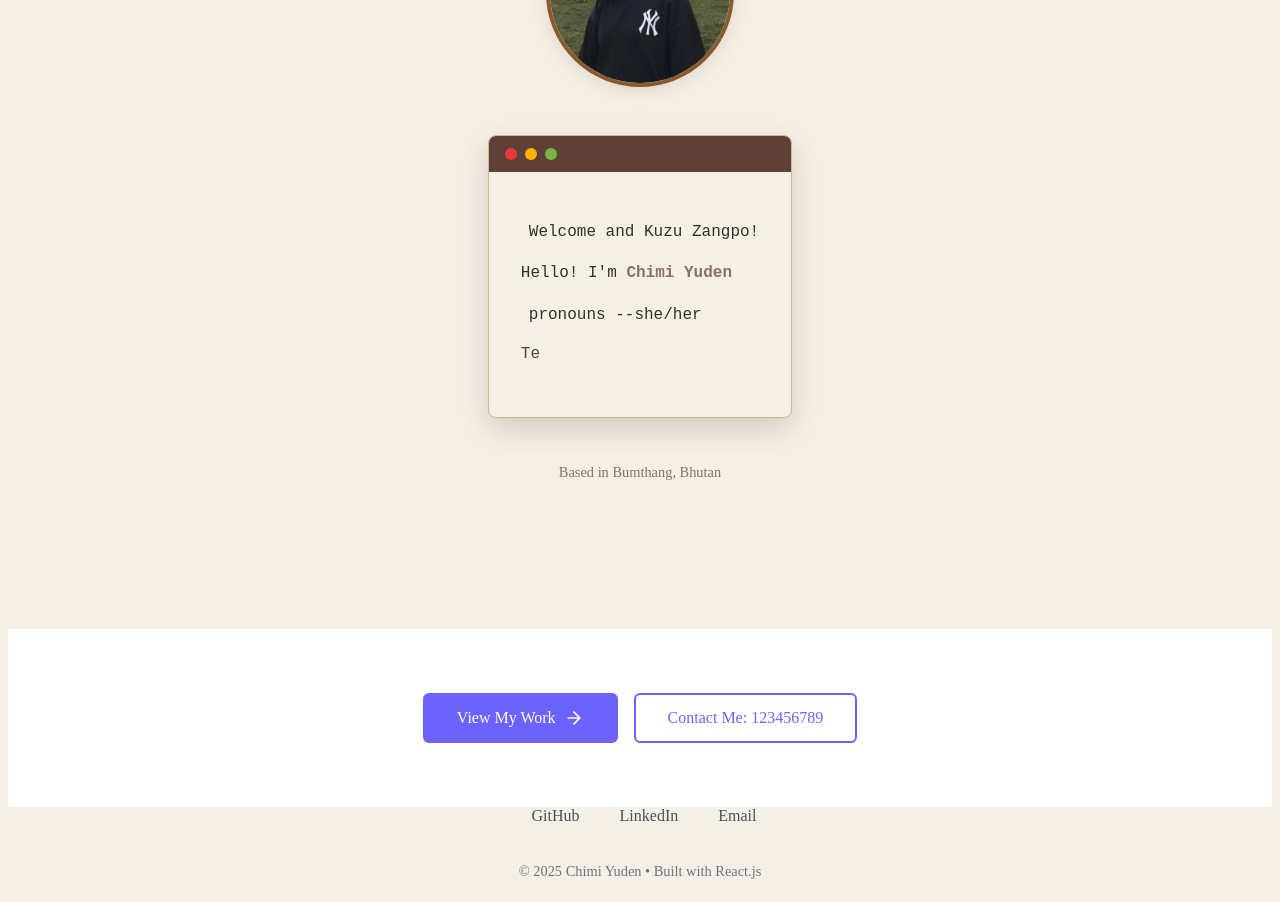
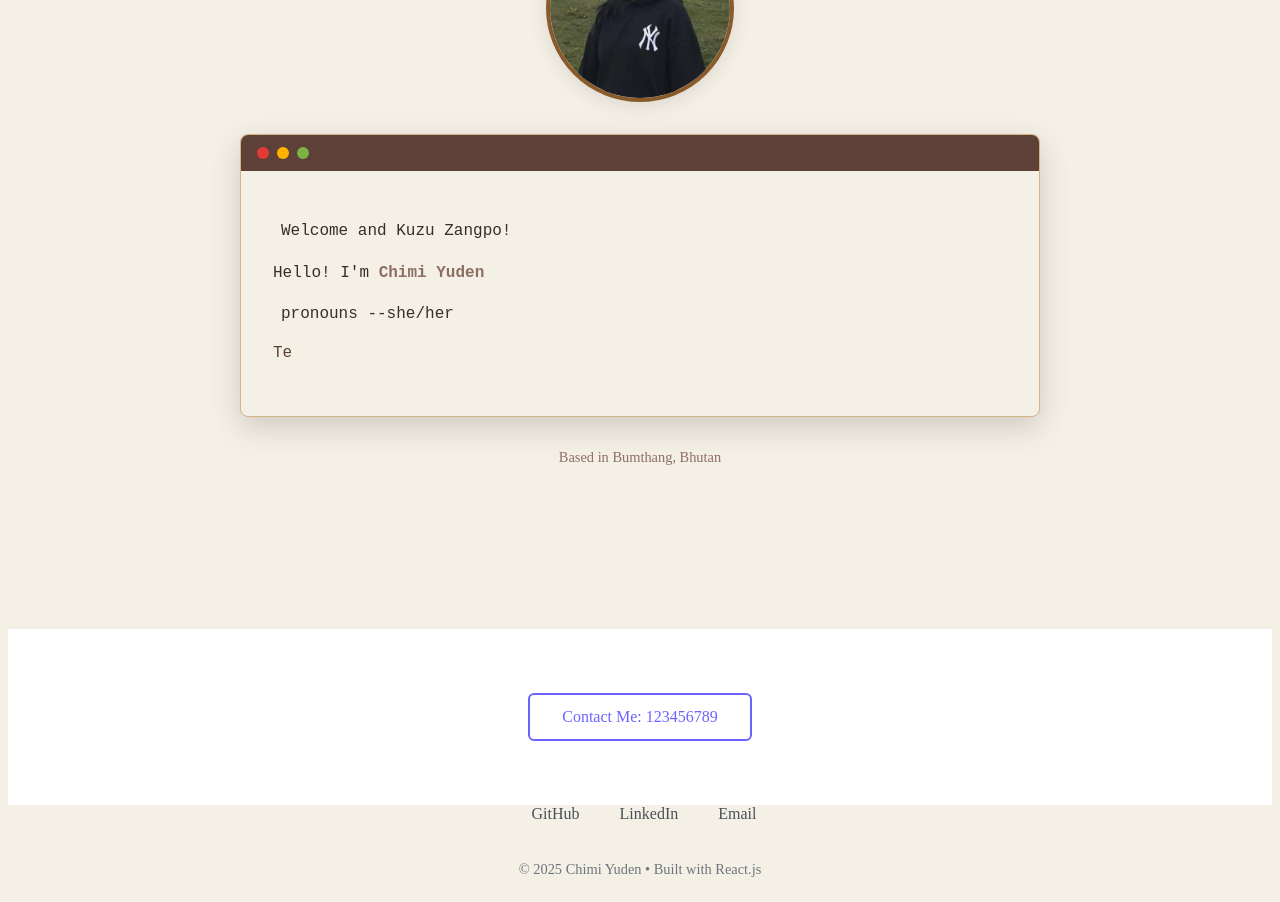
Before and after one commit to chimiyuden/my-profile, a React (Vite) app: page / in a window 1280 px wide. Shown: the part 360-1262 px from the top of the page. Built offline with nearby package versions, Linux system fonts and the light colour scheme.

Commit message:
changed the home details

```diff
--- a/src/App.css
+++ b/src/App.css
@@ -1185,20 +1185,6 @@ a:hover {
 }
 
 /* ======================
-   Layout Adjustments
-   ====================== */
-.hero-container {
-  display: flex;
-  flex-direction: column;
-  align-items: center;
-  padding: 2rem 1rem;
-}
-
-.hero-terminal {
-  margin-top: 1rem;
-}
-
-/* ======================
    Fallback Styles
    ====================== */
 @supports not (object-fit: cover) {
--- a/src/pages/Home.jsx
+++ b/src/pages/Home.jsx
@@ -8,12 +8,6 @@ const Home = () => {
       <section className="intro-section">
         <div className="intro-content">
           <div className="cta-container">
-            <a href="#projects" className="cta-button">
-              View My Work
-              <svg className="arrow-icon" viewBox="0 0 24 24">
-                <path d="M5 12h14M12 5l7 7-7 7" />
-              </svg>
-            </a>
             <a href="#contact" className="cta-button secondary">
               Contact Me: 123456789
             </a>
```
